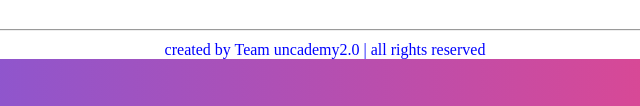
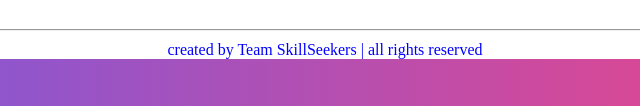
Before and after one commit to AyushSahu143/E-Learning-Website2.0, a plain HTML site: page courses/Chemistry.html in a window 1280 px wide. Shown: the part 1302-1408 px from the top of the page, 315-955 px from the left. Drawn offline with Linux system fonts and the light colour scheme.

Commit message:
Updated some text in course.html file

```diff
--- a/courses/Chemistry.html
+++ b/courses/Chemistry.html
@@ -63,7 +63,7 @@
         <li><a href="#"><i class="fa fa-linkedin " ></i></a></li>
     </ul>
     <hr>
-    <p class="pa">created by <span class="team20"> Team uncademy2.0</span> | all rights reserved </p>
+    <p class="pa">created by <span class="team20"> Team SkillSeekers</span> | all rights reserved </p>
 </footer>
 </body>
 </div>
```
Also changed, not shown: courses/Java.html (+1 -1 lines), courses/Mathematics.html (+1 -1 lines), courses/Physics.html (+1 -1 lines), courses/betalabs.html (+1 -1 lines), courses/ds.html (+1 -1 lines).
